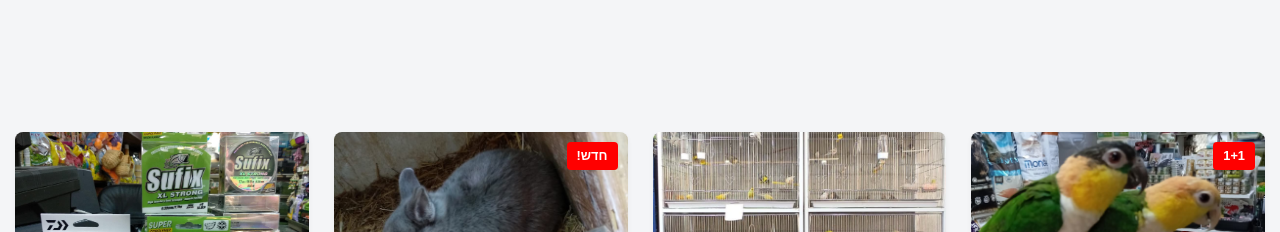
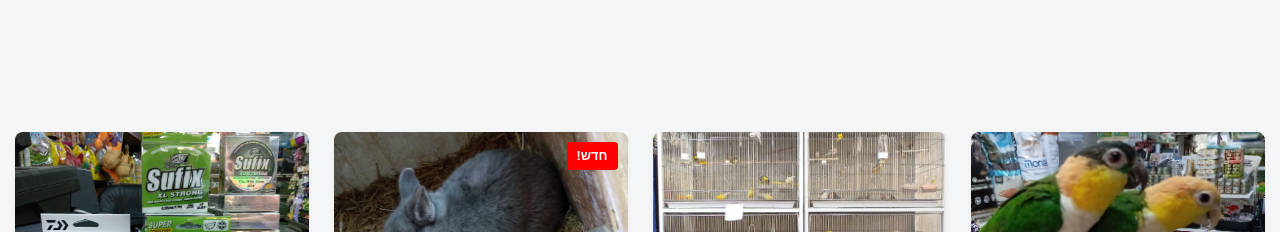
Before and after one commit to liorsal/hayot, a plain HTML site: page index.html in a window 1280 px wide. Shown: the part 1150-1382 px from the top of the page. Drawn offline with Linux system fonts and the light colour scheme.

Commit message:
Remove 1+1 badge from parrots product

```diff
--- a/index.html
+++ b/index.html
@@ -143,7 +143,6 @@
             <div class="product-grid">
                 <!-- Product 1 -->
                 <div class="product-card">
-                    <span class="product-badge">1+1</span>
                     <img src="./new_assets/WhatsApp Image 2025-12-24 at 11.43.08 AM (2).jpeg" class="product-img"
                         alt="תוכים">
                     <div class="product-info">
```
